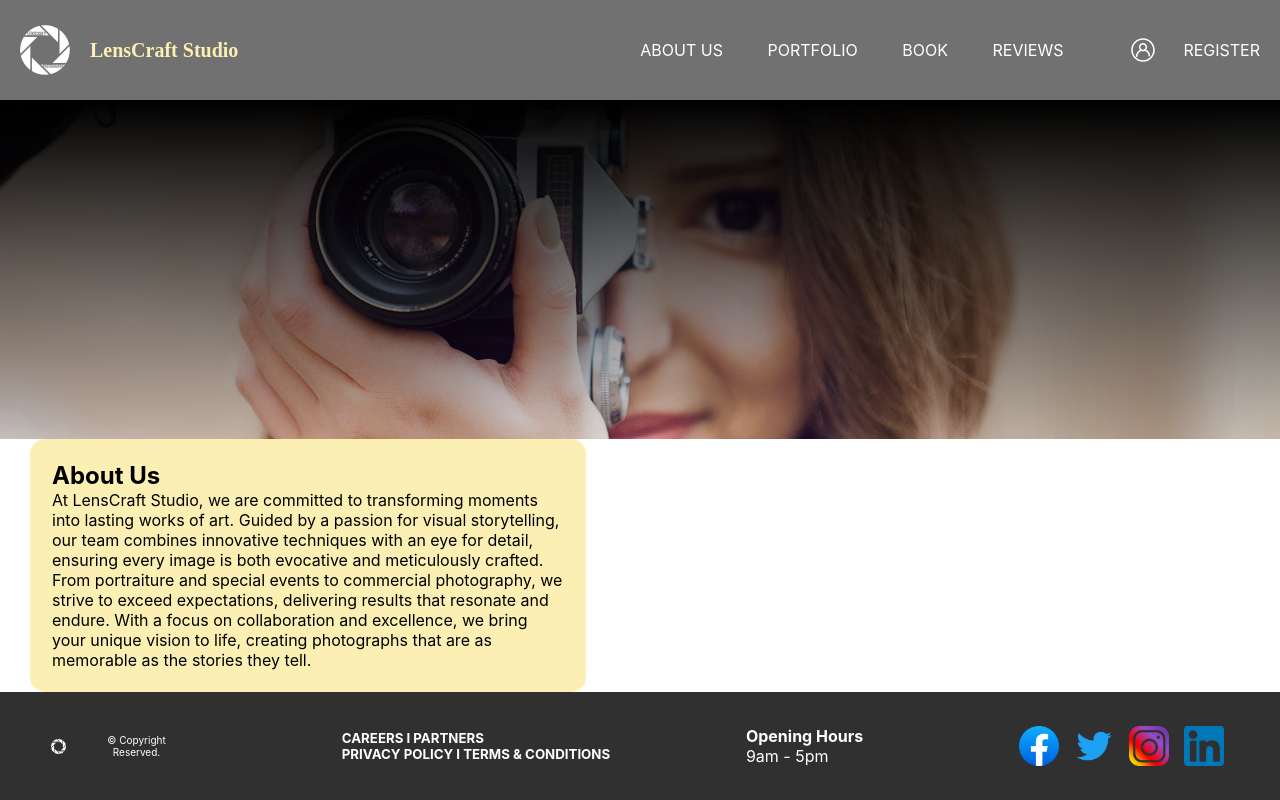
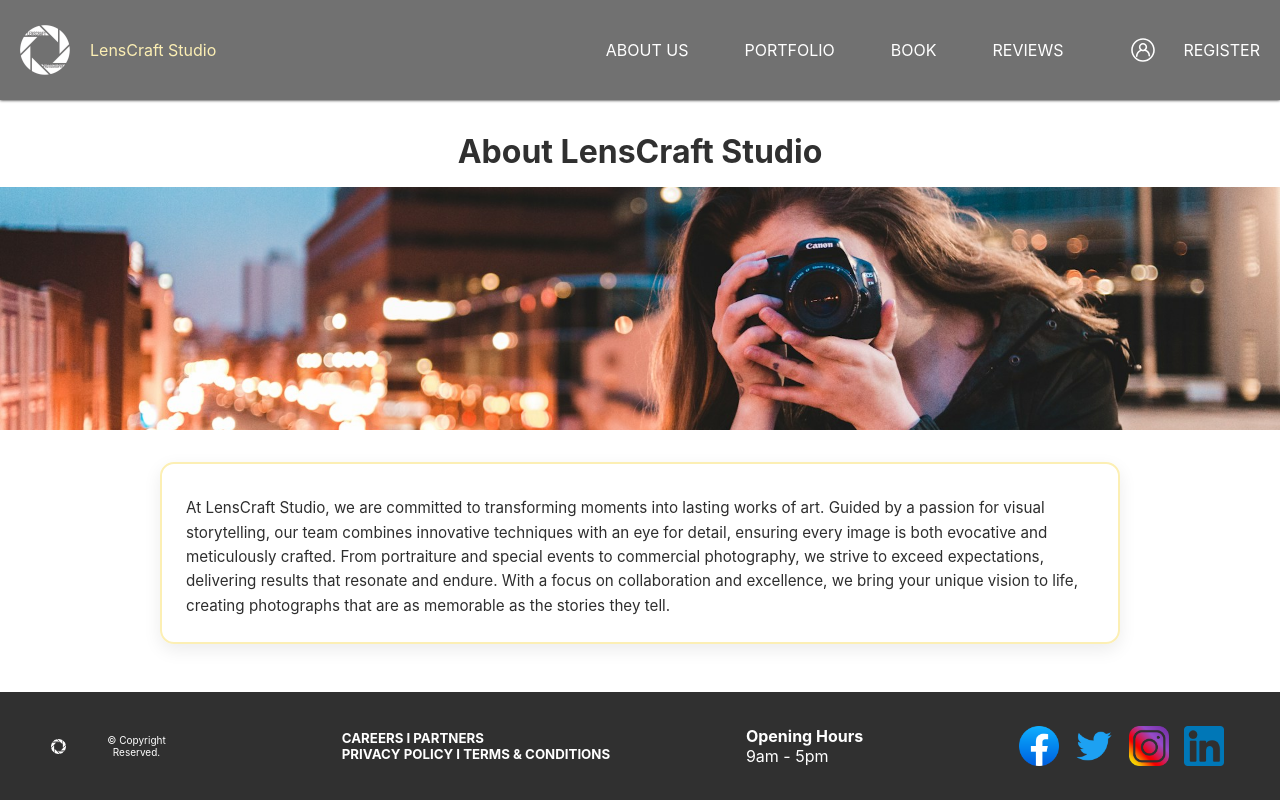
Before and after one commit to Jsaeroyi/Assessments, a plain HTML site: page aboutus.html in a window 1280 px wide. Drawn offline with Linux system fonts and the light colour scheme.

Commit message:
Add files via upload

```diff
--- a/aboutus.css
+++ b/aboutus.css
@@ -1,31 +1,76 @@
-
-
-
-.aboutus{
-    width:40%;
-
+.aboutus_banner {
+  width: 100%;
+  height: 320px;
+  background: url("images/background7.jpg") center/cover no-repeat;
+  margin: 0 0 2rem 0;
 }
 
-.aboutus{
-    margin-left: 30px;
-    border:2px solid #fcefb4;
-    border-radius:15px;
-    padding:20px;
-    background-color:#fcefb4
+.aboutus_title {
+  text-align: center;
+  font-size: clamp(1.8rem, 2.5vw, 2.2rem);
+  margin: 2rem 0 1rem;
+  color: #303030;
 }
 
-.banneraboutus{
-  flex:1;
-  background-size:cover;
-  background-position: center;
-  background-repeat:no-repeat;
-  background-image: linear-gradient(rgba(0,0,0.1), rgba(0,0,0,0.1)), url(images/background3.jpg);
+/* --- Content container --- */
+.aboutus {
+  max-width: 960px;
+  margin: 0 auto 3rem;
+  padding: 24px;
+  border: 2px solid #fcefb4;
+  border-radius: 14px;
+  box-shadow: 0 6px 18px rgba(0,0,0,0.08);
+  box-sizing: border-box;
 }
 
-.banner {
+/* Optional inner layout if you later add an image block next to text */
+.aboutus_inner {
+  display: grid;
+  grid-template-columns: 1fr;
+  gap: 1.25rem;
+}
+
+/* Headings & text */
+.aboutus h2 {
+  margin: 0 0 0.5rem 0;
+  font-size: clamp(1.6rem, 2.2vw, 2rem);
+  color: #303030;                              /* footer dark grey for contrast */
+}
+
+.aboutus p {
+  margin: 0.5rem 0 0 0;
+  line-height: 1.6;
+  color: #2e2e2e;
+  font-size: clamp(0.95rem, 1.05vw, 1.05rem);
+}
+
+/* If you add links inside About */
+.aboutus a {
+  color: #009688;                              /* your teal accent */
+  text-decoration: underline;
+}
+.aboutus a:hover {
+  text-decoration: none;
+}
+
+/* --- Responsive upgrades --- */
+@media (min-width: 900px) {
+  /* If you add a media column later, this will auto 2-column */
+  .aboutus_inner {
+    grid-template-columns: 1.2fr 0.8fr;        /* text left, media right */
+    align-items: start;
+  }
+}
+
+/* --- Optional: a neat media block if you insert an <img> later --- */
+.aboutus_media {
   width: 100%;
-  height: 70vh;
-  background-size: cover;
-  background-position: center;
-  background-repeat: no-repeat;
+  border-radius: 12px;
+  overflow: hidden;
+  box-shadow: 0 8px 20px rgba(0,0,0,0.12);
 }
+.aboutus_media img {
+  display: block;
+  width: 100%;
+  height: auto;
+}
--- a/aboutus.html
+++ b/aboutus.html
@@ -27,14 +27,15 @@
                 <li><a href="login_page.html">register</a></li>
               </ul>
         </div>
-         <section class="banneraboutus"></section class>
+        <h2 class="aboutus_title">About LensCraft Studio</h2>
+
+    <section class="aboutus_banner"></section>
 
 
-    </div>
 
     <div class="aboutus">
 
-      <h2>About Us</h2>
+
       <p>At LensCraft Studio, we are committed to transforming moments into lasting works of art. Guided by a passion for visual storytelling, our team combines innovative techniques with an eye for detail, ensuring every image is both evocative and meticulously crafted. From portraiture and special events to commercial photography, we strive to exceed expectations, delivering results that resonate and endure. With a focus on collaboration and excellence, we bring your unique vision to life, creating photographs that are as memorable as the stories they tell.</p>
 
 
--- a/book.css
+++ b/book.css
@@ -99,6 +99,7 @@ body {
   min-height: 100vh;
 }
 
+/*updated background image to higher quality from unsplash*/
 body::before {
   content: "";
   position: fixed;
@@ -106,7 +107,7 @@ body::before {
   left: 0;
   width: 50%;        /* left half */
   height: 100%;
-  background: url(images/background4.jpg) no-repeat center center;
+  background: url(images/background6.jpg) no-repeat center center;
   background-size: cover;
   z-index: -1;
 }
--- a/header.css
+++ b/header.css
@@ -2,27 +2,24 @@
 /*hindsight my foundations might require a little touch on*/
 /*maybe look into a navbar option that when scaled down comes up with a dropdownbar*/
 
+
+
 .navbar{
+
+  top: 0; left: 0;
   width: 100%;
-  margin: auto;
-  padding: 25px 0;
+  z-index: 1000;
   display: flex;
   align-items: center;
   justify-content: space-between;
+  padding: 25px 0;
   background-color:#717171;
   box-shadow: 0 0 3px #000;
-  max-width: 100%;
-  flex-wrap: nowrap;
+  color: #fcefb4;
 
 
-}
 
 /* used https://coolors.co/palettes/trending to experiement what colour palettes could be useful*/
-.companyname{
-  font-size:20px;
-  font-weight: 700;
-  font-family: serif;
-  color: #fcefb4;
 }
 
 .logo{
@@ -33,7 +30,7 @@
 }
 
 /*alignment*/
-.nav ul{
+.navbar nav ul{
   display:flex;
   align-items: center;
   justify-content:flex-end;
@@ -47,7 +44,7 @@
 .navbar ul li{
 
   display: inline-block;
-  margin: 9 20px;
+  margin: 9px 20px;
   position: relative;
 }
 
@@ -83,3 +80,15 @@ nav{
   flex: 1;
   text-align: right;
 }
+
+
+.navbar nav ul li::after{
+  content: '';
+  height: 3px;
+  width: 0;
+  background: #009688;
+  position: absolute;
+  left: 0;
+  bottom: -10px;
+  transition: 0.5s;
+}
```
Also changed, not shown: book.html (+4 -5 lines), images/background6.jpg (added), images/background7.jpg (added).
